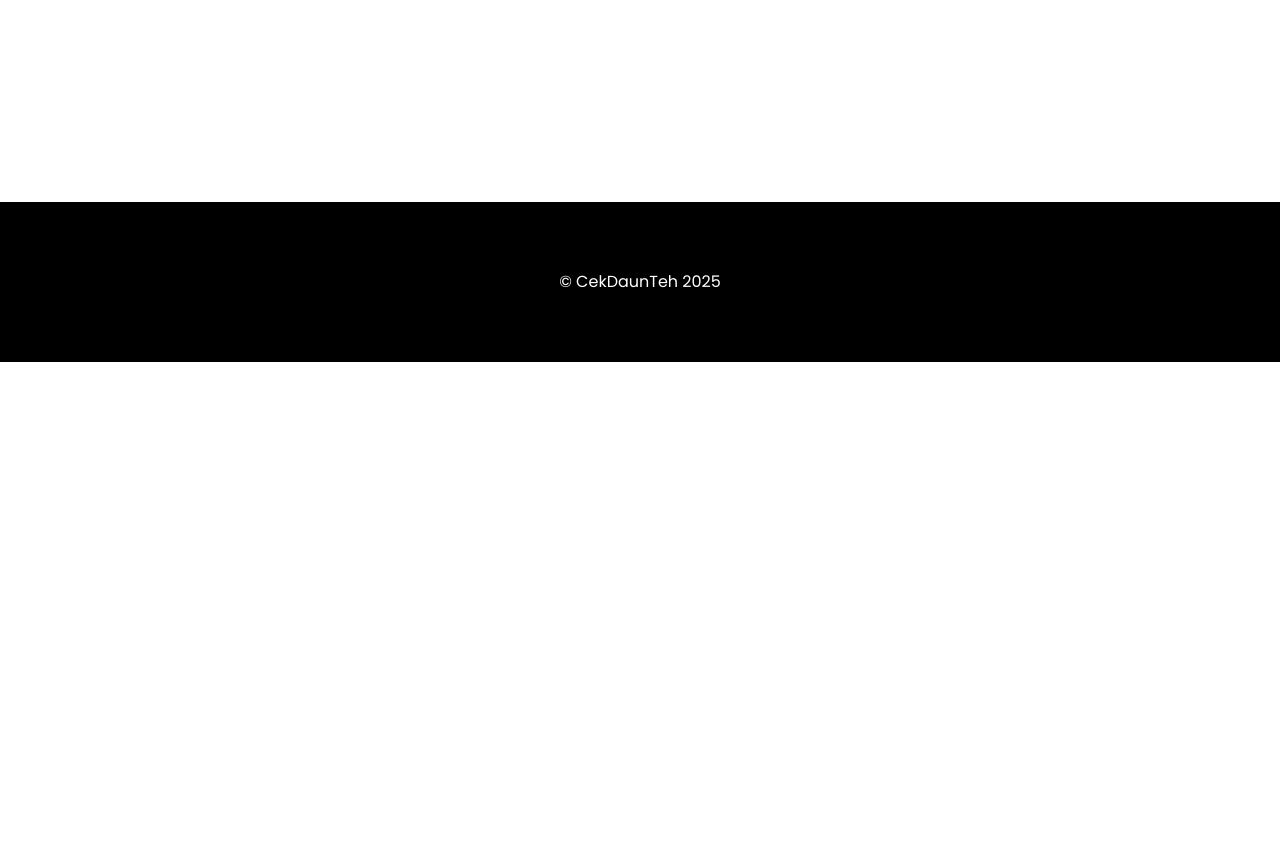
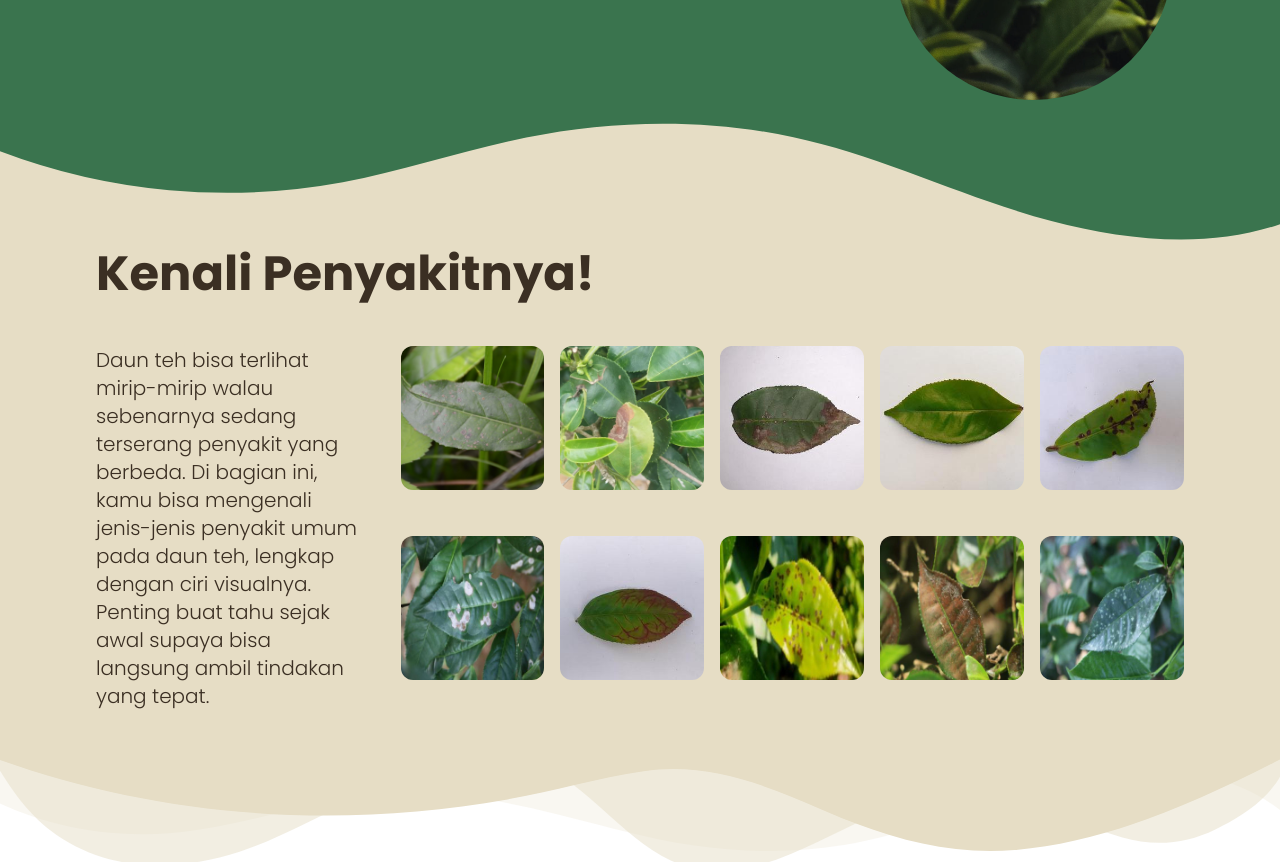
Before and after one commit to Kbgjtn/skripsi-frontend, a Next.js app: page /deteksi-teh/ in a window 1280 px wide. Before the commit this address had no page. Shown: the part 700-1562 px from the top of the page. Before the commit the page ends 1062 px from the top, so only its background shows below. Built offline with nearby package versions, Linux system fonts and the light colour scheme; no server answers.

Commit message:
fix: adjusting for new base_path

```diff
--- a/next.config.ts
+++ b/next.config.ts
@@ -1,13 +1,13 @@
 import type { NextConfig } from "next";
 
 const nextConfig: NextConfig = {
+  basePath: "/deteksi-teh",
   images: {
     remotePatterns: [
-      // development
-      /* {
+      {
         protocol: "http",
         hostname: "**",
-      }, */
+      },
       {
         protocol: "https",
         hostname: "**",
--- a/src/constant/diseases.ts
+++ b/src/constant/diseases.ts
@@ -5,7 +5,7 @@ export const DISEASES = [
     slug: "algal_spot",
     description:
       "Algal spot merupakan penyakit yang menyerang tanaman teh yang disebabkan oleh alga Cephaleuros virescens. Daun teh yang mengidap penyakit ini memiliki gejala berupa bercak yang menonjol, berbentuk bulat, berwarna oranye hingga cokelat tua yang tersebar di permukaan daun",
-    image: "/disease/algal-spot.jpg",
+    image: "/deteksi-teh/disease/algal-spot.jpg",
   },
   {
     id: 2,
@@ -13,7 +13,7 @@ export const DISEASES = [
     slug: "brown_blight",
     description:
       "Brown blight adalah penyakit umum pada tanaman teh di Asia dan Pasifik. Ciri utamanya berupa bercak kuning kehijauan yang berubah jadi coklat tua, muncul dari tepi daun lalu menyebar ke dalam. Seiring waktu, tubuh buah hitam terbentuk dan bercak menyatu, menyebabkan daun muda mengering dan mati.",
-    image: "/disease/brown-blight.jpg",
+    image: "/deteksi-teh/disease/brown-blight.jpg",
   },
   {
     id: 3,
@@ -21,7 +21,7 @@ export const DISEASES = [
     slug: "gray_blight",
     description:
       "Infeksi yang menimbulkan bercak abu-abu pada daun, biasanya menyerang daun-daun yang sudah tua.",
-    image: "/disease/gray-blight.jpg",
+    image: "/deteksi-teh/disease/gray-blight.jpg",
   },
   {
     id: 4,
@@ -29,7 +29,7 @@ export const DISEASES = [
     slug: "healthy",
     description:
       "Daun teh dalam kondisi sehat tanpa tanda-tanda infeksi atau penyakit.",
-    image: "/disease/healthy.jpg",
+    image: "/deteksi-teh/disease/healthy.jpg",
   },
   {
     id: 5,
@@ -37,7 +37,7 @@ export const DISEASES = [
     slug: "helopeltis",
     description:
       "Helopeltis merupakan sebuah serangga hama yang menjadi ancaman bagi berbagai tanaman budidaya di Asia, termasuk tanaman teh. Hama ini merusak tanaman inangnya dengan cara menghisap cairan, yang menghasilkan munculnya bercak coklat atau tusukan kecil pada permukaan tanaman",
-    image: "/disease/helopeltis.jpg",
+    image: "/deteksi-teh/disease/helopeltis.jpg",
   },
   {
     id: 6,
@@ -45,7 +45,7 @@ export const DISEASES = [
     slug: "leaf-rust",
     description:
       "Leaf rust merupakan salah satu gangguan pada tanaman teh yang ditandai dengan munculnya bercak putih pada permukaan daun. Penyakit ini sering dikaitkan dengan alga Cephaleuros sp.",
-    image: "/disease/leaf-rust.jpg",
+    image: "/deteksi-teh/disease/leaf-rust.jpg",
   },
   {
     id: 7,
@@ -53,7 +53,7 @@ export const DISEASES = [
     slug: "red_spot",
     description:
       "Red spot merupakan istilah yang merujuk pada gejala bercak merah yang muncul pada daun teh. Red spot pada tanaman teh disebabkan oleh jamur Phoma theicola Petch",
-    image: "/disease/red-spot.jpg",
+    image: "/deteksi-teh/disease/red-spot.jpg",
   },
   {
     id: 8,
@@ -61,7 +61,7 @@ export const DISEASES = [
     slug: "red-rust",
     description:
       "Penyakit red rust merupakan penyakit pada tanaman teh yang disebabkan oleh alga Cephaleuros parasiticus Karst. Penyakit ini ditandai dengan munculnya bercak-bercak berwarna merah atau oranye pada permukaan daun.",
-    image: "/disease/red-rust.jpg",
+    image: "/deteksi-teh/disease/red-rust.jpg",
   },
   {
     id: 9,
@@ -69,7 +69,7 @@ export const DISEASES = [
     slug: "red-spider-infested",
     description:
       "Red Spider Mite (Oligonychus coffeae Nietner) merupakan salah satu hama utama yang menyerang tanaman teh.",
-    image: "/disease/red-spider-infested.jpg",
+    image: "/deteksi-teh/disease/red-spider-infested.jpg",
   },
   {
     id: 10,
@@ -77,6 +77,6 @@ export const DISEASES = [
     slug: "white-spot",
     description:
       "White spot merupakan istilah visual yang merujuk pada munculnya bercak berwarna putih pada permukaan daun teh. White spot pada tanaman teh disebabkan oleh jamur Phyllosticta theicola",
-    image: "/disease/white-spot.jpg",
+    image: "/deteksi-teh/disease/white-spot.jpg",
   },
 ];
--- a/src/constant/menu.ts
+++ b/src/constant/menu.ts
@@ -1,14 +1,14 @@
 export const MENU_OPTIONS = [
   {
     name: "Beranda",
-    href: "/#beranda",
+    href: "/deteksi-teh/#beranda",
   },
   {
     name: "Informasi",
-    href: "/#informasi",
+    href: "/deteksi-teh/#informasi",
   },
   {
     name: "Tutorial",
-    href: "/#tutorial",
+    href: "/deteksi-teh/#tutorial",
   },
 ];
--- a/src/constant/tutorial.ts
+++ b/src/constant/tutorial.ts
@@ -3,24 +3,24 @@ export const TUTORIAL = [
     name: "1. Unggah Gambar",
     description:
       "Ambil foto daun teh yang ingin diperiksa, lalu unggah ke sistem.",
-      picture: '/icon/tutorial/upload.png'
+    picture: "/deteksi-teh/icon/tutorial/upload.png",
   },
   {
     name: "2. Analisis Gambar",
     description:
       "Sistem akan memproses gambar secara otomatis menggunakan teknologi Computer Vision.",
-      picture: '/icon/tutorial/process.png'
+    picture: "/deteksi-teh/icon/tutorial/process.png",
   },
   {
     name: "3. Hasil Analisis",
     description:
       "Lihat hasil deteksi: apakah daun sehat atau mengandung penyakit.",
-      picture: '/icon/tutorial/analyzed.png'
+    picture: "/deteksi-teh/icon/tutorial/analyzed.png",
   },
   {
     name: "4. Download Hasil",
     description:
       "Unduh gambar hasil analisis lengkap dengan informasi penyakitnya.",
-      picture: '/icon/tutorial/download.png'
+    picture: "/deteksi-teh/icon/tutorial/download.png",
   },
 ];
```
